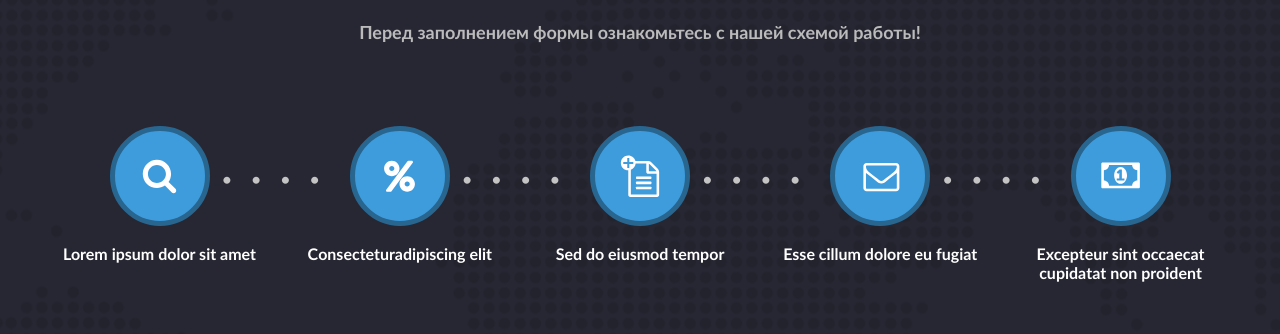
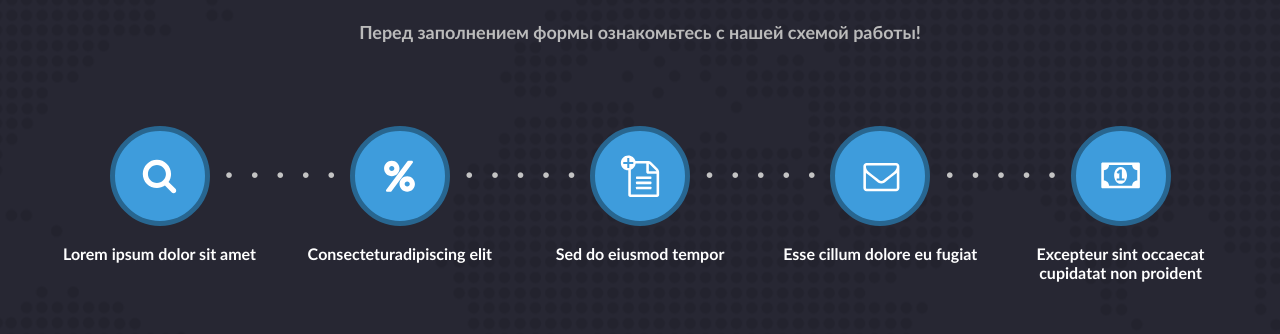
Before and after one commit to ProjectOnGitHub/loremipsum, a website built with webpack: page src/index.html in a window 1280 px wide. Shown: the part 1020-1354 px from the top of the page. Built offline with nearby package versions, Linux system fonts and the light colour scheme.

Commit message:
fix: change position for scheme marker

```diff
--- a/src/index.scss
+++ b/src/index.scss
@@ -296,16 +296,17 @@
       line-height: 1.2;
       font-size: 16px;
       &::before {
-        content: '••••';
-        letter-spacing: 20px;
+        content: '•••••';
+        font-size: 13px;
+        letter-spacing: 18px;
         color: $color-marker-order;
         position: absolute;
-        top: 45px;
+        top: 42px;
         position: absolute;
         right: 0;
         width: 50%;
         height: 6px;
-        transform: translateX(60%);
+        transform: translateX(63%);
         @media screen and (max-width: 1150px) {
           display: none;
         }
```
